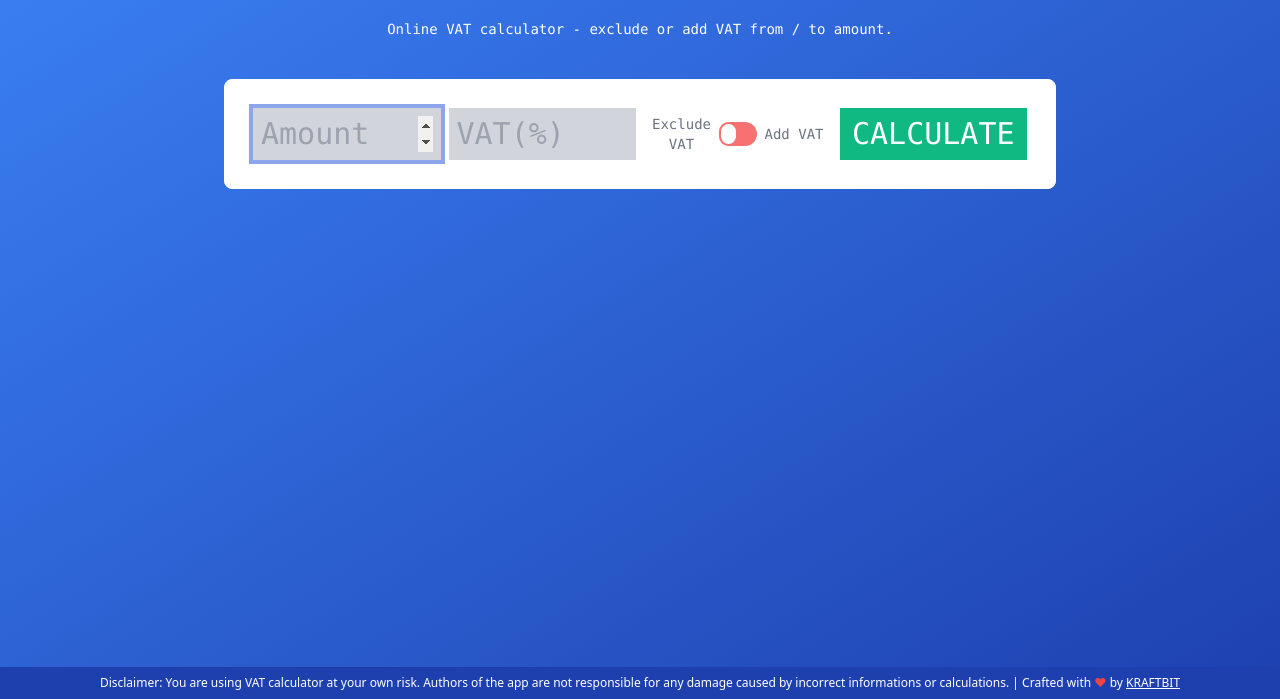
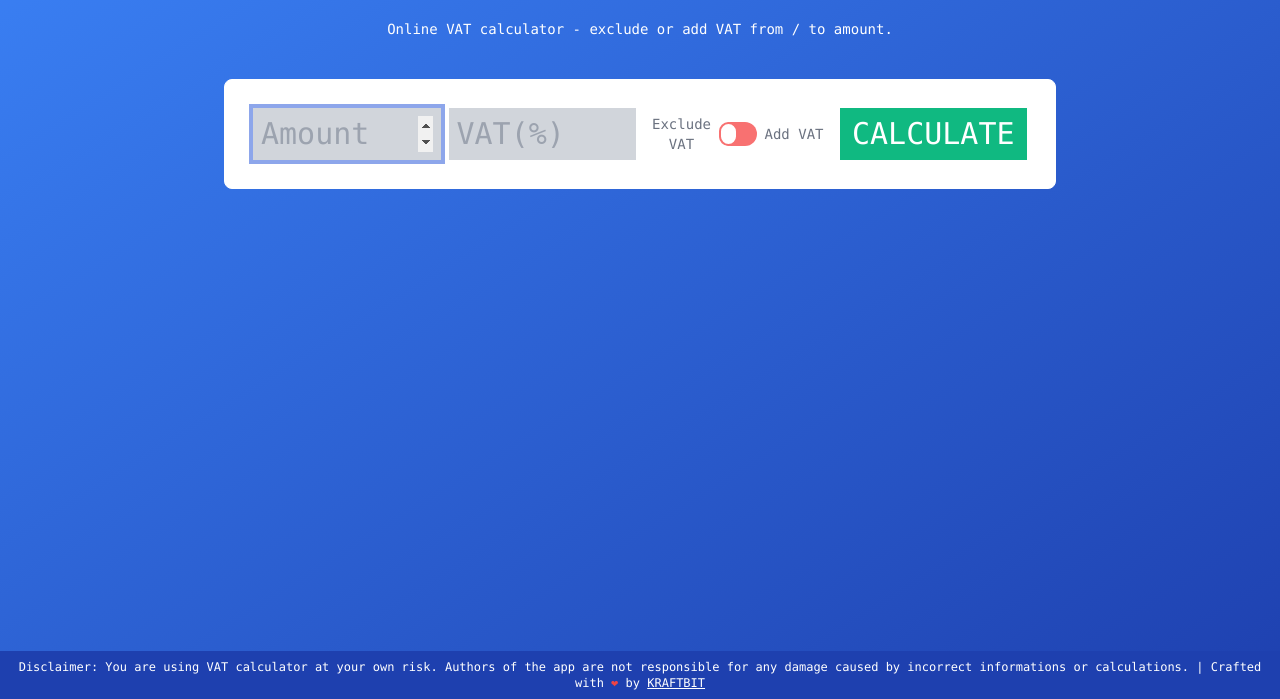
Before and after one commit to Kraftbit/exclude-vat-calculator, a website: page src/index.html in a window 1280 px wide. Shown: the part 101-800 px from the top of the page. Drawn offline with Linux system fonts and the light colour scheme.

Commit message:
footer font change

```diff
--- a/src/index.html
+++ b/src/index.html
@@ -105,7 +105,7 @@
         </div>
     </div>
     <footer class="fixed bottom-0 w-full bg-blue-800 p-2">
-        <p class="w-full text-white font-sans text-center text-xs">Disclaimer: You are using VAT calculator at your own risk. Authors of the app are not responsible for any damage caused by incorrect informations or calculations. | Crafted with <span class="text-red-500">&#10084;</span> by <a class="underline hover:text-blue-800" target="_blank" href="https://kraftbit.com">KRAFTBIT</a></p>
+        <p class="w-full text-white font-mono text-center text-xs">Disclaimer: You are using VAT calculator at your own risk. Authors of the app are not responsible for any damage caused by incorrect informations or calculations. | Crafted with <span class="text-red-500">&#10084;</span> by <a class="underline hover:text-blue-800" target="_blank" href="https://kraftbit.com">KRAFTBIT</a></p>
     </footer>
     <script src="js/calc.min.js"></script>
     <script>
```
Also changed, not shown: build/css/style.css, build/index.html, build/sw.js, src/css/style.css.
